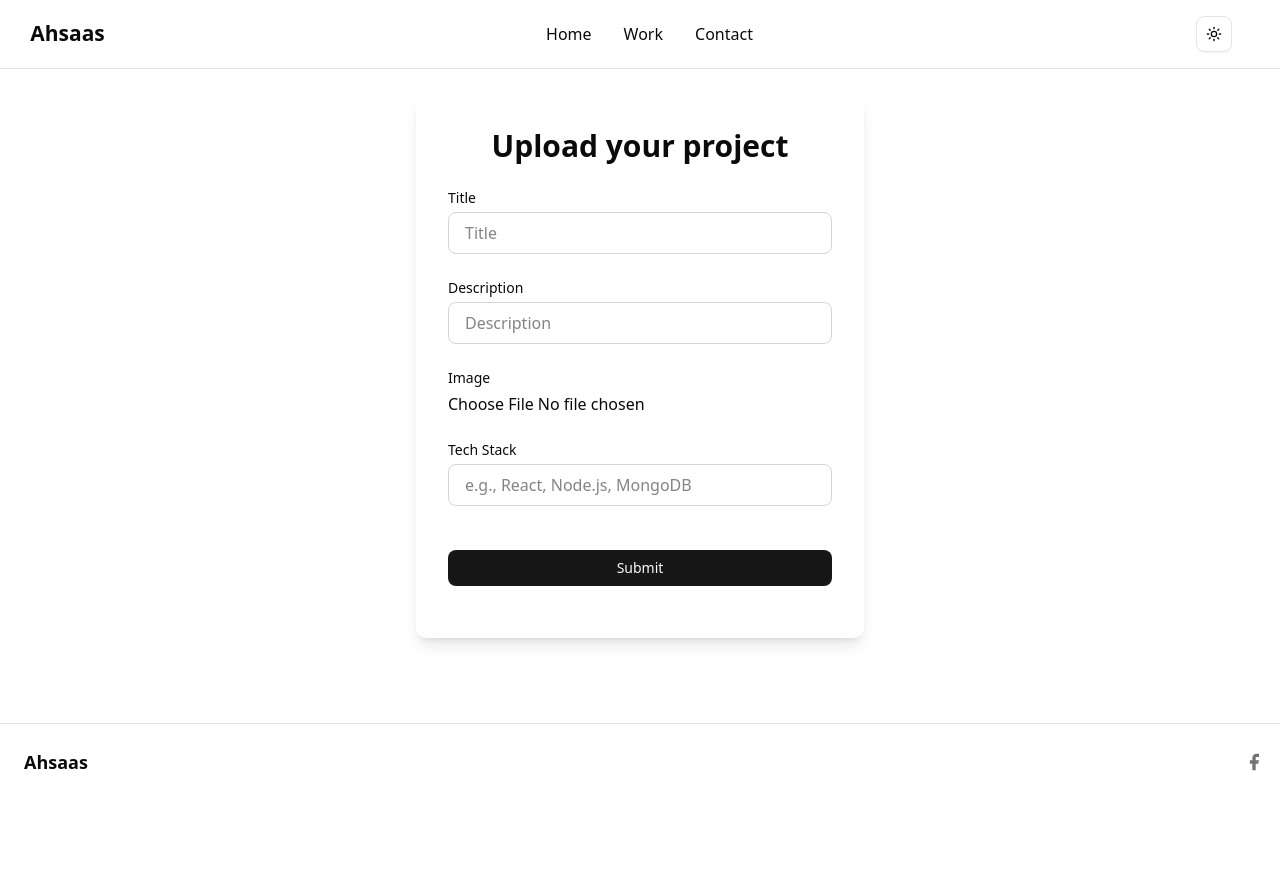
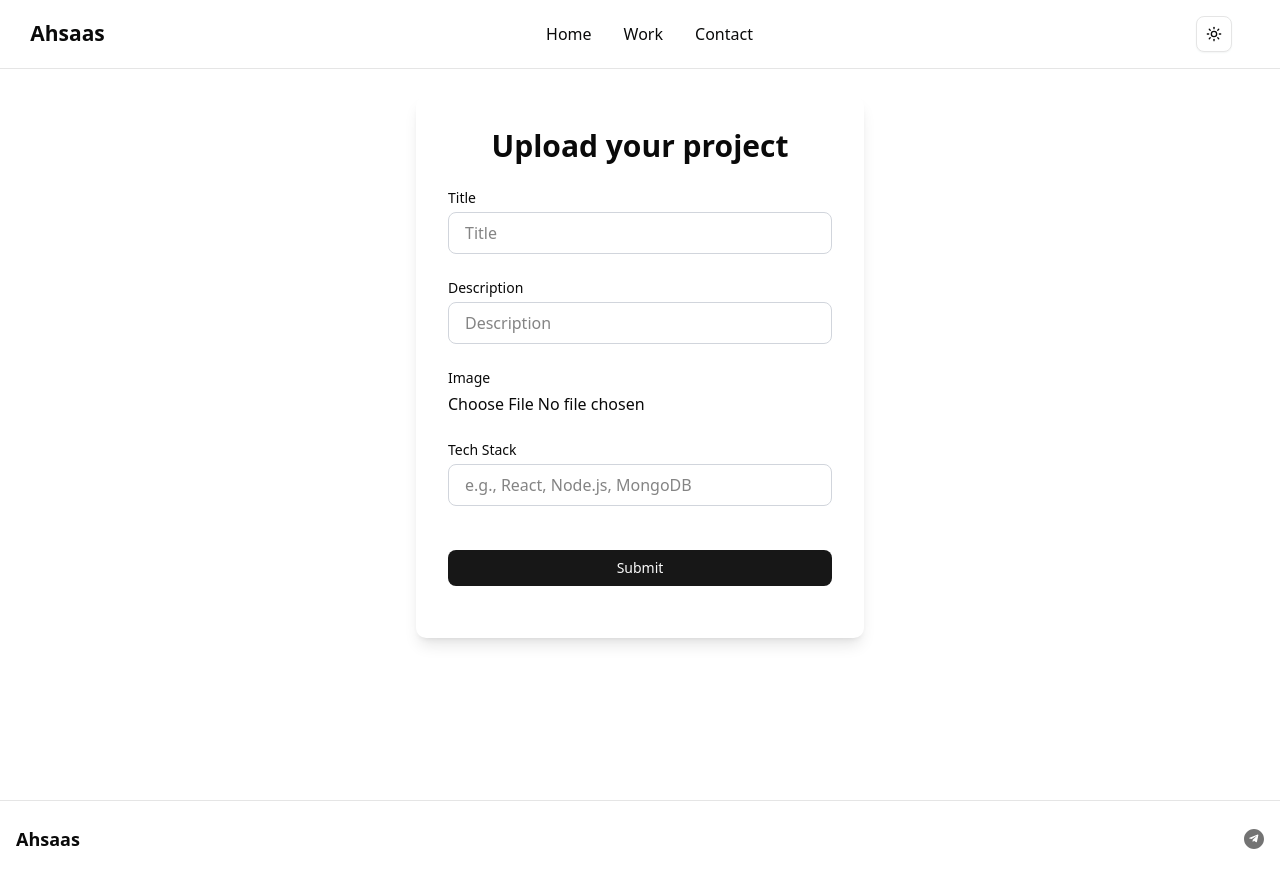
Before and after one commit to pandabs98/design-, a Next.js app: page /private/auth/create in a window 1280 px wide. Before the commit the page ends 800 px from the top, so only its background shows below. Built offline with nearby package versions, Linux system fonts and the light colour scheme.

Commit message:
fixed footer in the bootom

```diff
--- a/src/components/ui/Footer.tsx
+++ b/src/components/ui/Footer.tsx
@@ -5,7 +5,7 @@ import Link from 'next/link'
 
 const Footer = () => {
   return (
-    <footer className="fixed bottom-0 inset-x-0 z-40 border-t border-border bg-background text-muted-foreground">
+    <footer className="w-full border-t border-border bg-background text-muted-foreground">
       <div className="mx-auto max-w-7xl px-4 py-6 flex flex-col sm:flex-row items-center justify-between">
 
         {/* Logo Centered on Mobile */}
@@ -13,50 +13,27 @@ const Footer = () => {
           href="/"
           className="flex items-center gap-2 text-lg font-semibold text-foreground hover:text-primary"
         >
-          <div className="">
-          </div>
           <span>Ahsaas</span>
         </Link>
 
-        {/* Copyright */}
-        {/* <p className="text-sm mt-4 sm:mt-0">
-          © 2025 BhagyaShwariya —{' '}
+        {/* Social Icons */}
+        <div className="flex gap-4 mt-4 sm:mt-0">
           <a
-            href="https://x.com/"
-            className="hover:text-primary"
+            href="https://t.me/DeamonxHACKS"
             target="_blank"
             rel="noopener noreferrer"
+            className="hover:text-primary transition-colors"
           >
-            @Panda
+            {/* Telegram Logo */}
+            <svg
+              xmlns="http://www.w3.org/2000/svg"
+              className="w-5 h-5"
+              viewBox="0 0 24 24"
+              fill="currentColor"
+            >
+              <path d="M12 0C5.372 0 0 5.372 0 12c0 6.627 5.372 12 12 12s12-5.373 12-12C24 5.372 18.627 0 12 0zm5.157 7.684l-1.64 7.735c-.124.55-.454.685-.92.426l-2.547-1.88-1.23 1.186c-.136.135-.25.25-.513.25l.184-2.606 4.745-4.29c.207-.184-.046-.288-.322-.105l-5.857 3.682-2.518-.787c-.55-.17-.56-.55.114-.813l9.83-3.792c.457-.17.857.105.71.787z" />
+            </svg>
           </a>
-        </p> */}
-
-        {/* Social Icons */}
-        <div className="flex gap-4 mt-4 sm:mt-0">
-          {[
-            {
-              href: 'https://telegram.me/@DeamonxHACKS',
-              icon: (
-                <svg
-                  fill="currentColor"
-                  className="w-5 h-5"
-                  viewBox="0 0 24 24"
-                >
-                  <path d="M18 2h-3a5 5 0 00-5 5v3H7v4h3v8h4v-8h3l1-4h-4V7a1 1 0 011-1h3z" />
-                </svg>
-              ),
-            },
-          ].map((item, i) => (
-            <a
-              key={i}
-              href={item.href}
-              target="_blank"
-              rel="noopener noreferrer"
-              className="hover:text-primary transition-colors"
-            >
-              {item.icon}
-            </a>
-          ))}
         </div>
       </div>
     </footer>
```
